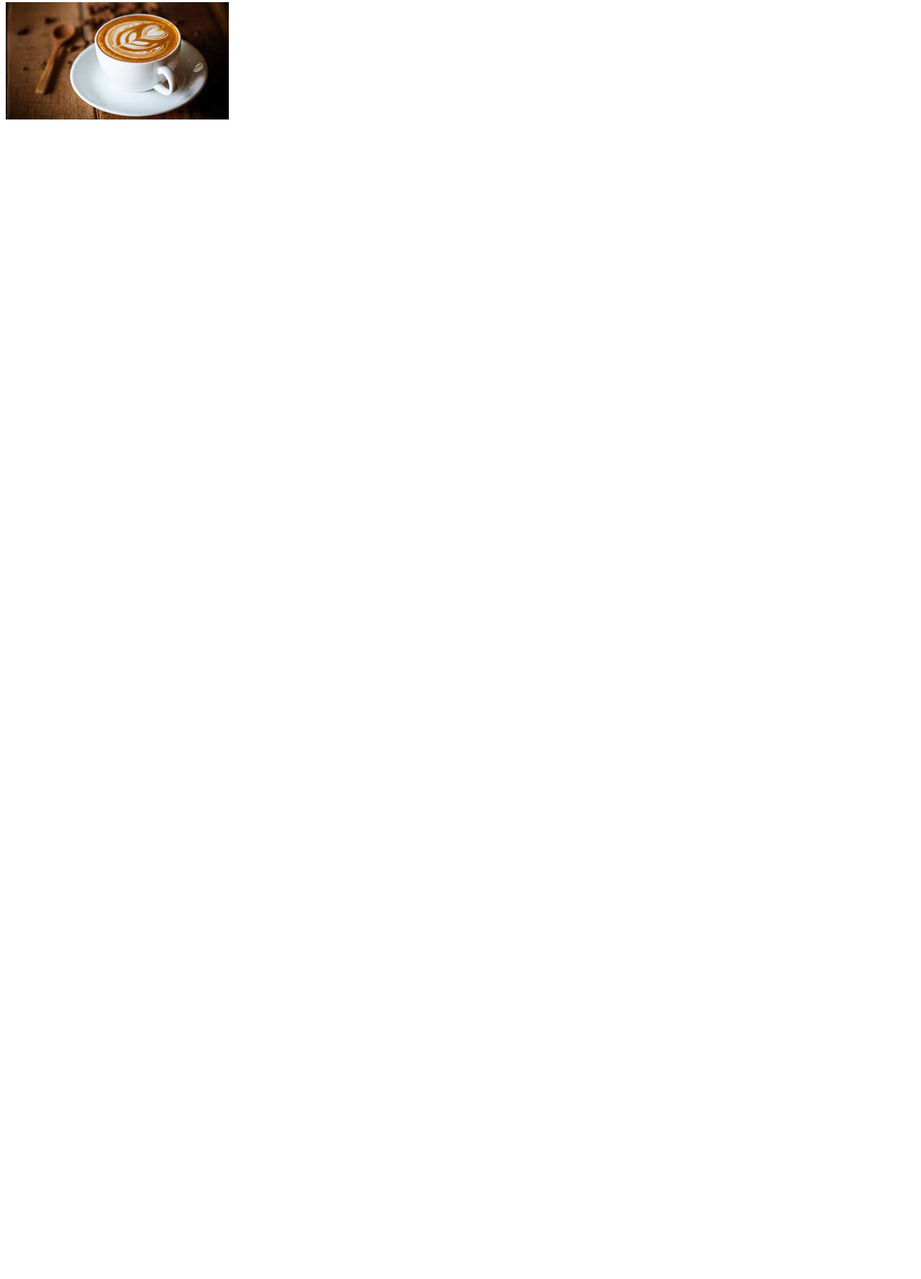
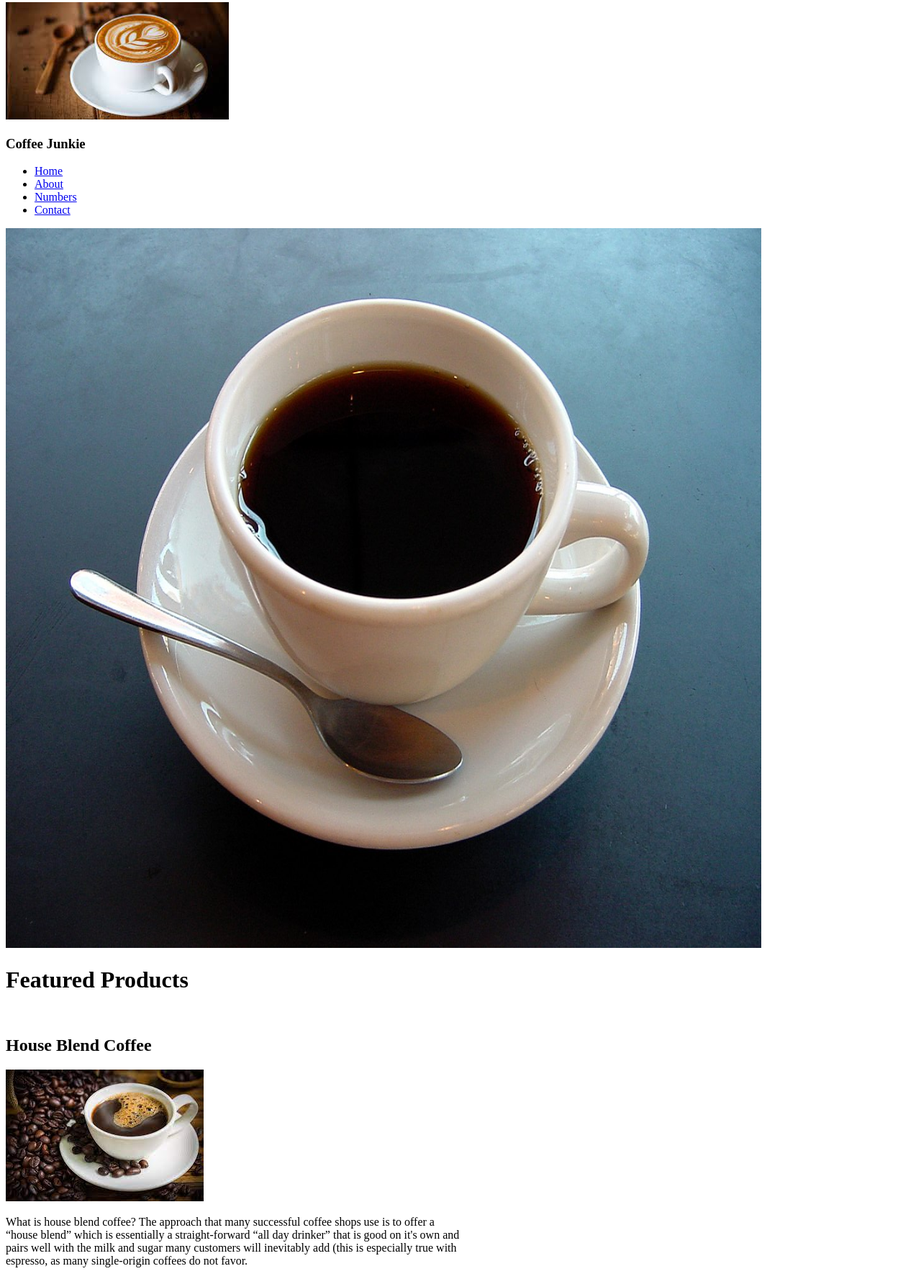
Before and after one commit to AdityaPathak-AI/Test_WebSite, a plain HTML site: page KoFFee/index.html in a window 1280 px wide. Shown: the part 5-1782 px from the top of the page at 72% size. Before the commit the page ends 800 px from the top, so only its background shows below. Drawn offline with Linux system fonts and the light colour scheme.

Commit message:
house blend.

```diff
--- a/KoFFee/index.html
+++ b/KoFFee/index.html
@@ -7,6 +7,26 @@
     <title>KoFFee</title>
 </head>
 <body>
-    <img src="./images/KoFFe.jpeg" alt="coffee logo"
+    <img src="./images/KoFFe.jpeg" alt="coffee logo"/>
+    <h3>Coffee Junkie</h3>
+    <ul>
+        <li><a href="index.html">Home</a></li>
+        <li><a href="about.html">About</a></li>
+        <li><a href="numbers.html">Numbers</a></li>
+        <li><a href="contact.html">Contact</a></li>
+    </ul>
+    <img src="./images/KoFFe1.JPG" alt="coffee bg" width="1050" height="1000"/>
+    <br>
+    <h1>Featured Products</h1>
+    <br>
+    <!--House Blend-->
+    <h2>House Blend Coffee</h2>
+    <img src="images/KoFFee2.jpeg"  alt="house blend"/>
+    <p style="width:50%">
+    What is house blend coffee?
+    The approach that many successful coffee shops use is to offer a “house blend” which is essentially a straight-forward
+    “all day drinker” that is good on it's own and pairs well with the milk and sugar many customers will inevitably add
+    (this is especially true with espresso, as many single-origin coffees do not favor.</p>
+
 </body>
 </html>
```
